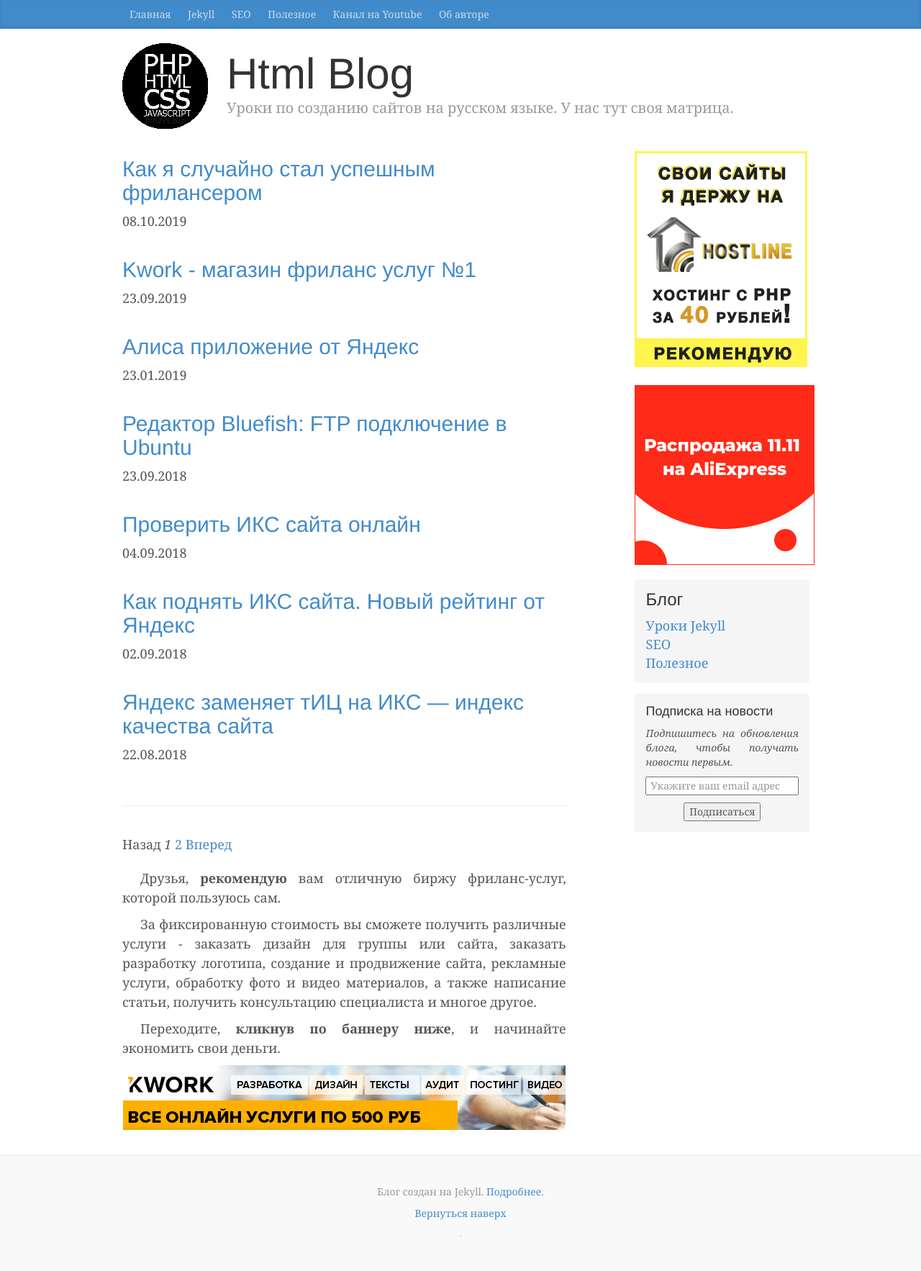
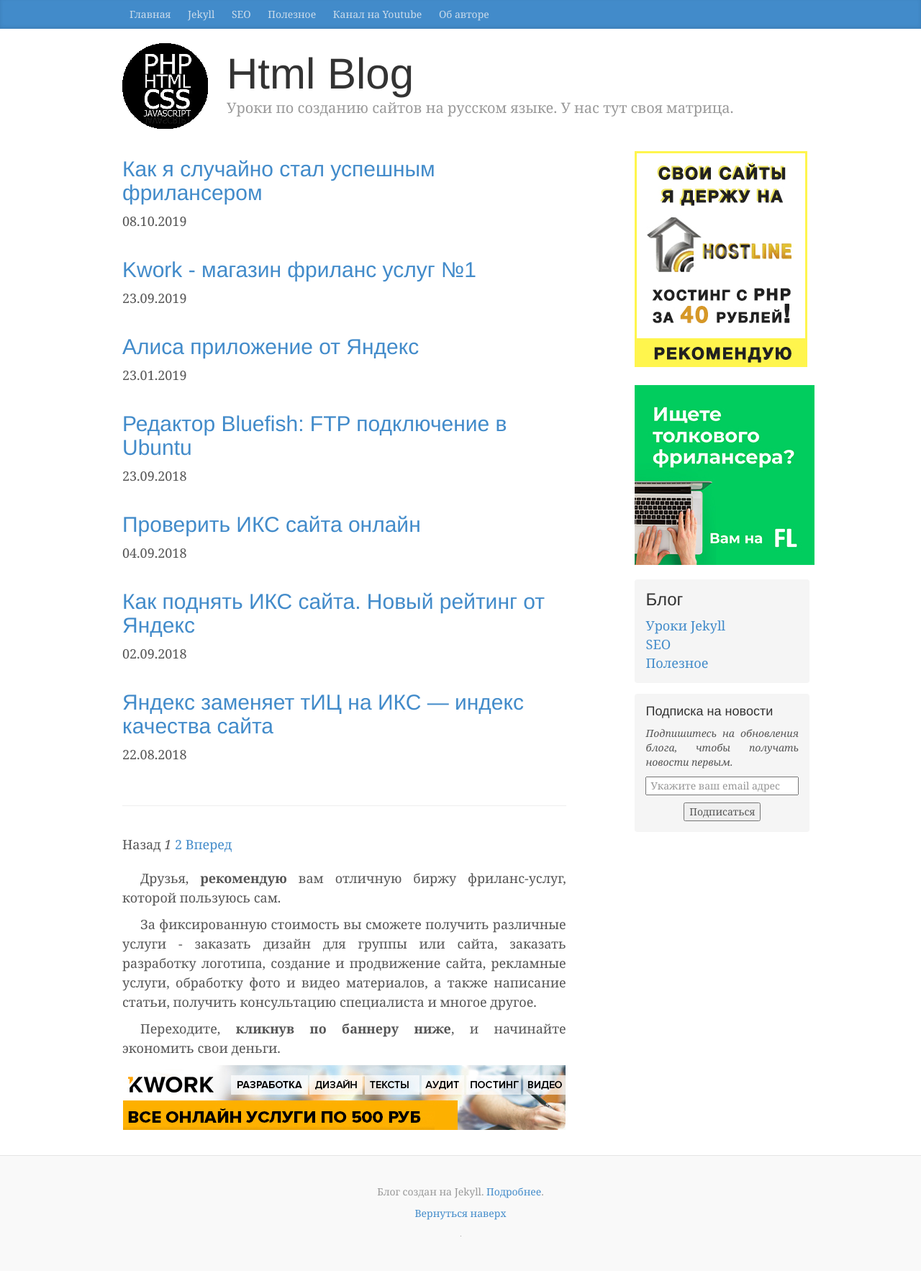
Before and after one commit to htmlblog/htmlblog.github.io, a Jekyll site: the page built from index.html, in a window 1280 px wide. Shown: the whole page at 72% size. Built offline with Jekyll 4.4.1, drawn with Linux system fonts in a browser that asks for light colours; the list of posts is cut into pages by our own code; comment, search, counter and statistics services are not loaded.

Commit message:
FL partner

```diff
--- a/_includes/sidebar.html
+++ b/_includes/sidebar.html
@@ -2,7 +2,7 @@
 	<a href="http://hostline.ru/?from=74884" rel="nofollow" target="_blank"><img src="/uploads/hostline.jpg"></a>
 </div>
 <div class="sidebar-module sidebar-module-ads">
-	<a href="https://katuhus.com/g/7khfs3jtus294b2703568753afd1f1/" rel="nofollow" target="_blank"><img src="/uploads/711996e6be526125fcf22dbed.jpg"></a>
+	<a href="https://ad.admitad.com/g/8p0etkddv2e8d6834cbf14fd71484c/" rel="nofollow" target="_blank"><img src="/uploads/fl-main.jpg"></a>
 </div>
 <div class="sidebar-module sidebar-module-inset">
 	<h3>Блог</h3>
```
